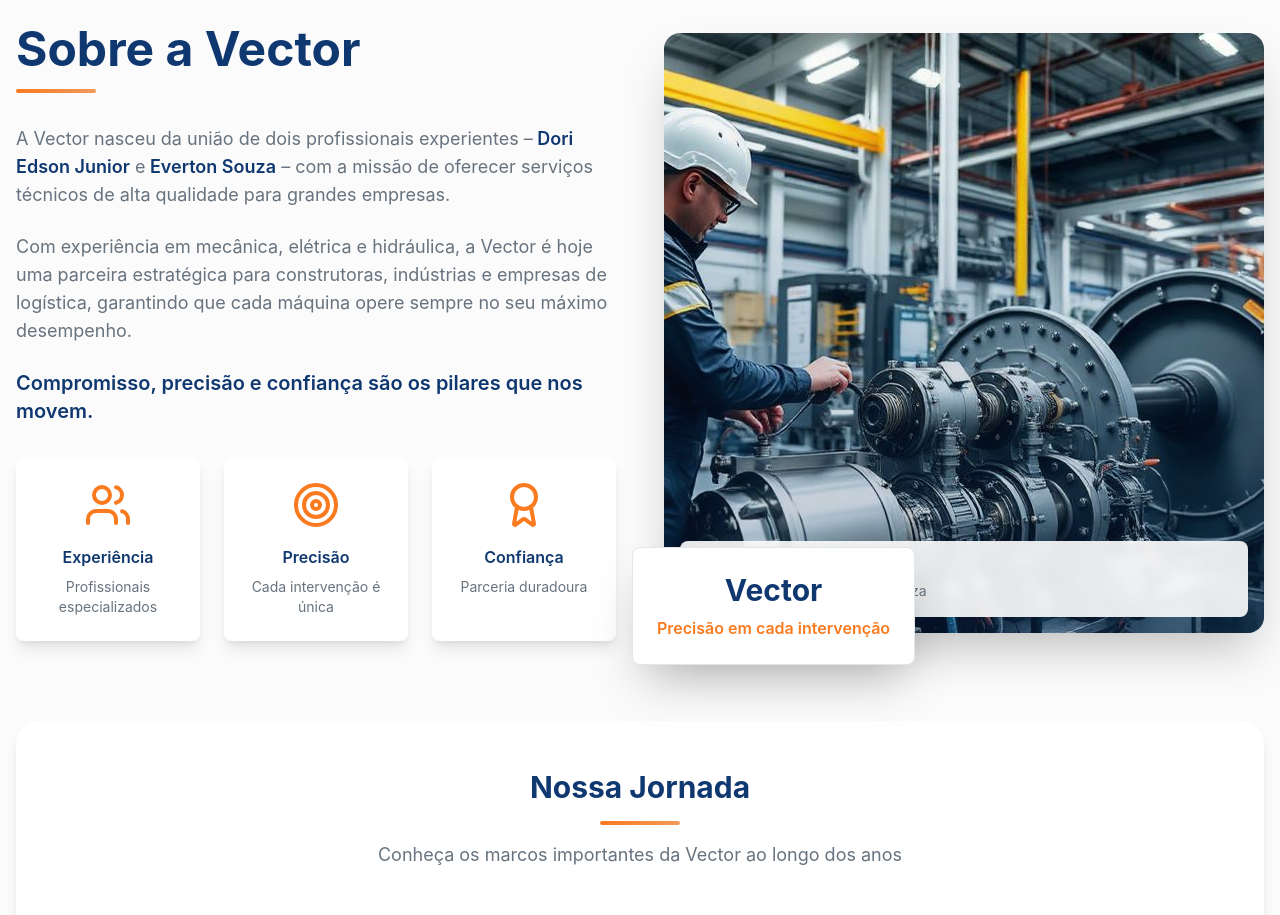
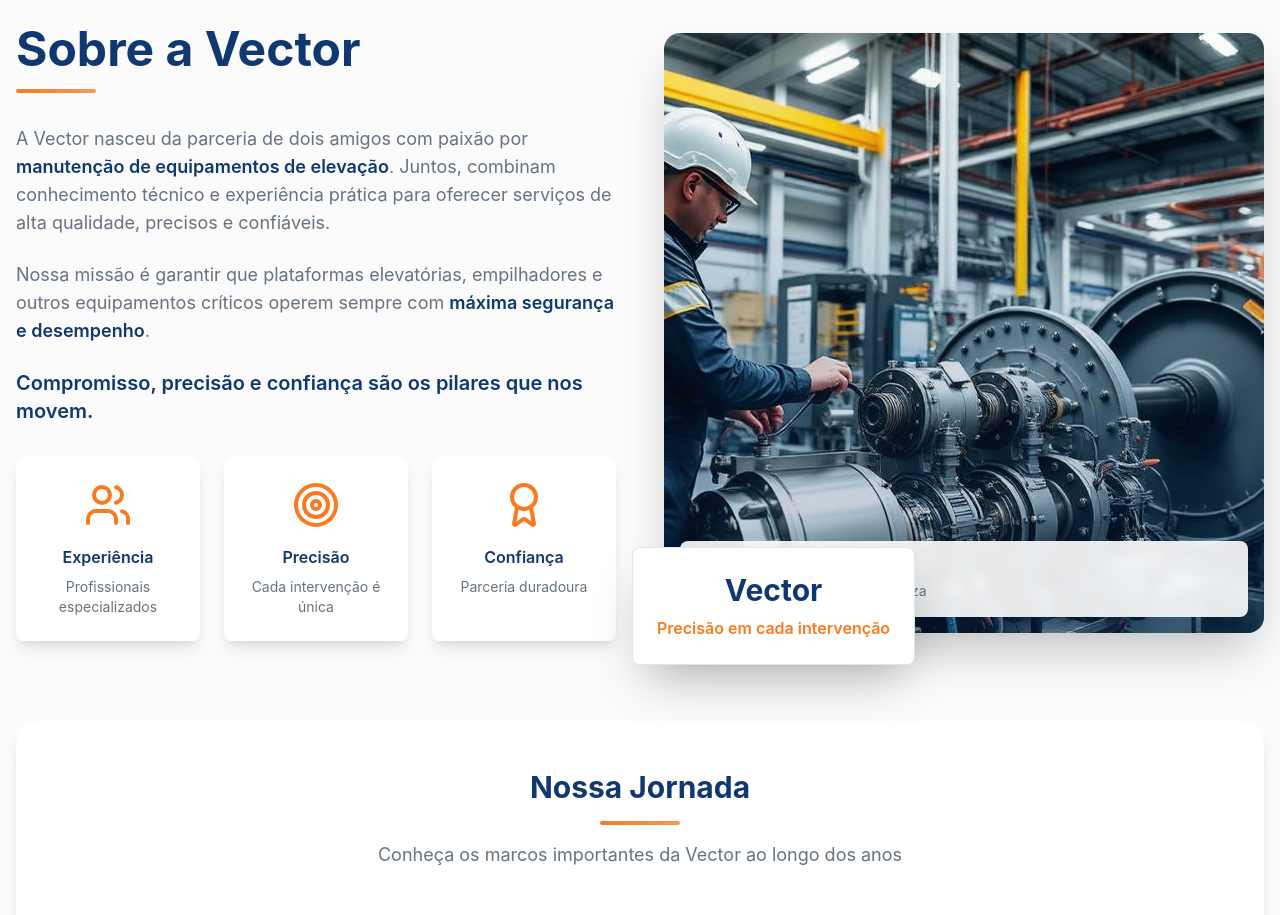
Before and after one commit to Magico-EVertonSouza/vector-precision-hub, a React (Vite) app: page / in a window 1280 px wide. Shown: the part 920-1835 px from the top of the page. Built offline with nearby package versions, Linux system fonts and the light colour scheme.

Commit message:
mensagem clara

```diff
--- a/src/components/About.tsx
+++ b/src/components/About.tsx
@@ -19,21 +19,18 @@ const About = () => {
 
             <div className="space-y-6 text-lg text-muted-foreground">
               <p>
-                A Vector nasceu da união de dois profissionais experientes –
-                <span className="font-semibold text-primary"> Dori Edson Junior</span> e
-                <span className="font-semibold text-primary"> Everton Souza</span> –
-                com a missão de oferecer serviços técnicos de alta qualidade para grandes empresas.
+  A Vector nasceu da parceria de dois amigos com paixão por <span className="font-semibold text-primary">manutenção de equipamentos de elevação</span>.
+  Juntos, combinam conhecimento técnico e experiência prática para oferecer serviços de alta qualidade, precisos e confiáveis.
 </p>
 
 <p>
-                Com experiência em mecânica, elétrica e hidráulica, a Vector é hoje uma
-                parceira estratégica para construtoras, indústrias e empresas de logística,
-                garantindo que cada máquina opere sempre no seu máximo desempenho.
+  Nossa missão é garantir que plataformas elevatórias, empilhadores e outros equipamentos críticos operem sempre com <span className="font-semibold text-primary">máxima segurança e desempenho</span>.
 </p>
 
 <p className="font-semibold text-primary text-xl">
   Compromisso, precisão e confiança são os pilares que nos movem.
 </p>
+
             </div>
 
             {/* Values */}
```
Lines whose indentation alone changed are shown as unchanged.
